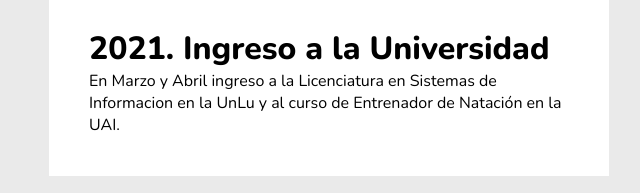
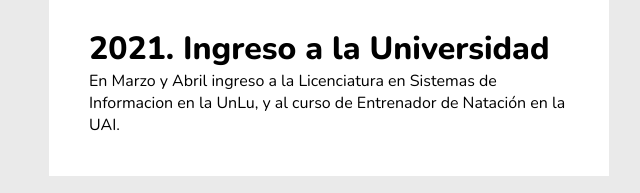
Before and after one commit to UlisesCasal/UlisesCasal.github.io, a plain HTML site: page index.html in a window 1280 px wide. Shown: the part 1736-1929 px from the top of the page, 431-1071 px from the left. Drawn offline with nearby package versions, Linux system fonts and the light colour scheme.

Commit message:
Subo commit

```diff
--- a/index.html
+++ b/index.html
@@ -101,7 +101,7 @@
           </div>
           <div class="card" id="3">
             <h1>2021. Ingreso a la Universidad</h1>
-            <p>En Marzo y Abril ingreso a la Licenciatura en Sistemas de Informacion en la UnLu y al curso de Entrenador de Natación en la UAI.</p>
+            <p>En Marzo y Abril ingreso a la Licenciatura en Sistemas de Informacion en la UnLu, y al curso de Entrenador de Natación en la UAI.</p>
           </div>
           <div class="card" id="4">
             <h1>2022. Finalizo trabajo</h1>
```
